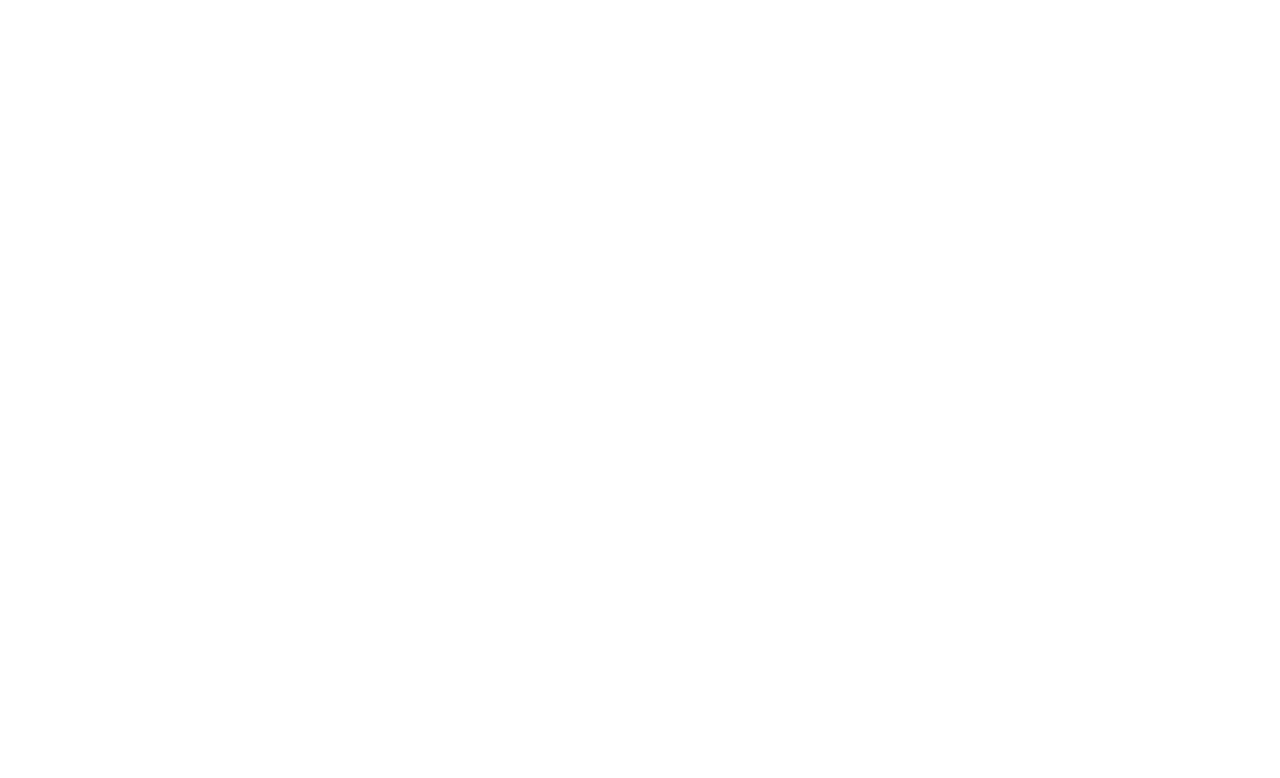
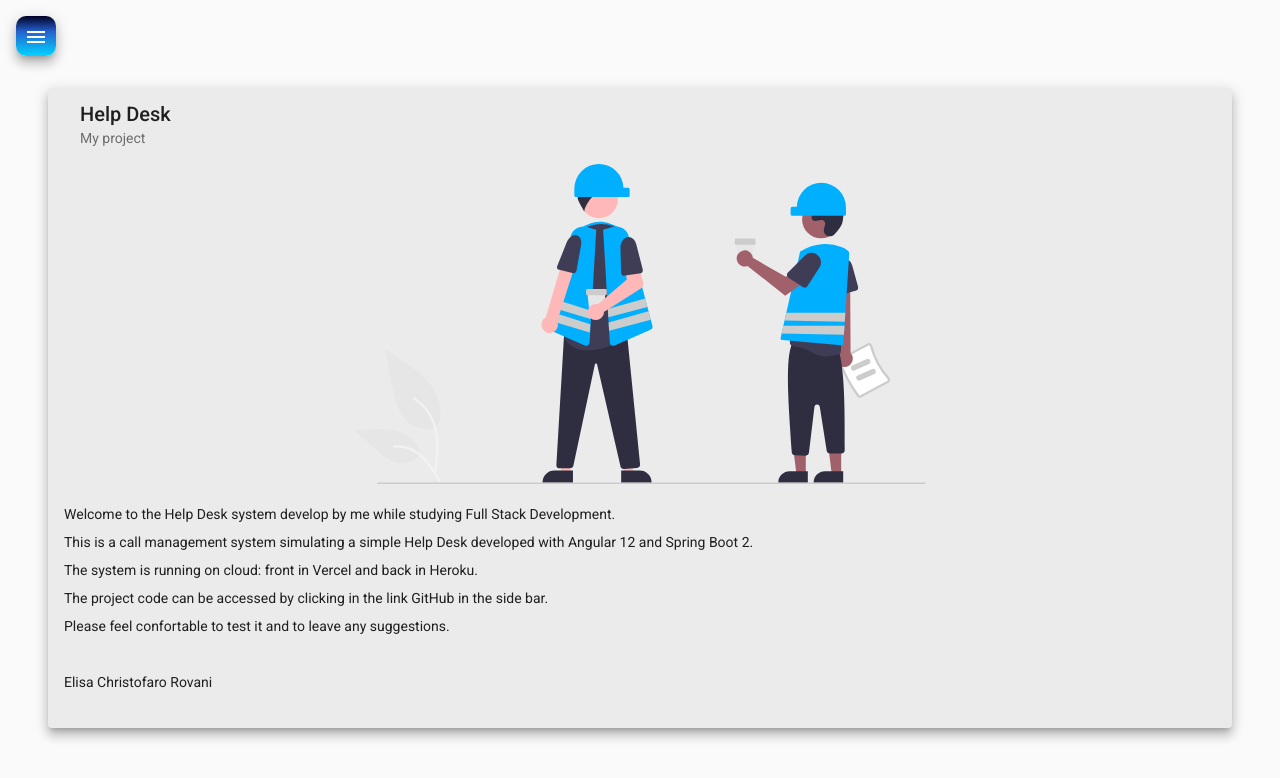
Before and after one commit to elisachris1/heldeskckfront, an Angular app: page /home in a window 1280 px wide. Before the commit this address led to /. Shown: the top 778 px of the page. Built offline with nearby package versions, Linux system fonts and the light colour scheme.

Commit message:
HTML and CSS home added

```diff
--- a/src/app/components/home/home.component.css
+++ b/src/app/components/home/home.component.css
@@ -0,0 +1,14 @@
+.card{
+    width: 90%;
+    margin: 1rem auto;
+    background-color: rgb(235, 235, 235);
+}
+
+img{
+    height: 20rem;
+}
+
+p{
+    text-align: justify;
+    line-height: 2.0;
+}
--- a/src/app/components/home/home.component.html
+++ b/src/app/components/home/home.component.html
@@ -1 +1,21 @@
-<p>home works!</p>
+<mat-card class="card mat-elevation-z8">
+    <mat-card-header>
+      <mat-card-title>Help Desk</mat-card-title>
+      <mat-card-subtitle>My project</mat-card-subtitle>
+    </mat-card-header>
+    <img mat-card-image src="assets/img/home-image.svg" alt="Image home Help Desk">
+    <mat-card-content>
+      <p>
+       Welcome to the Help Desk system develop by me while studying Full Stack Development.<br>
+       This is a call management system simulating a simple Help Desk developed with Angular 12 and Spring Boot 2.<br>
+       The system is running on cloud: front in Vercel and back in Heroku.<br>
+       The project code can be accessed by clicking in the link GitHub in the side bar.<br>
+
+       Please feel confortable to test it and to leave any suggestions.<br><br>
+       Elisa Christofaro Rovani
+      </p>
+    </mat-card-content>
+    <mat-card-actions>
+
+    </mat-card-actions>
+  </mat-card>
--- a/src/app/components/nav/nav.component.html
+++ b/src/app/components/nav/nav.component.html
@@ -1,7 +1,7 @@
 <mat-drawer-container class="container" autosize>
     <mat-drawer #drawer class="sidenav" mode="side">
     <mat-nav-list class="nav-list" >
-        <a mat-list-item routerLink="/">
+        <a mat-list-item routerLink="home">
             <i class="material-icons">home</i>
             Home
           </a>
@@ -32,6 +32,7 @@
       <button class="menu mat-elevation-z8" mat-button (click)="drawer.toggle()" mat-icon-button>
         <mat-icon>menu</mat-icon>
       </button>
+      <router-outlet></router-outlet>
     </div>
 
   </mat-drawer-container>
--- a/src/app/components/nav/nav.component.ts
+++ b/src/app/components/nav/nav.component.ts
@@ -1,4 +1,5 @@
 import { Component, OnInit } from '@angular/core';
+import { Router } from '@angular/router';
 
 @Component({
   selector: 'app-nav',
@@ -7,9 +8,10 @@
 })
 export class NavComponent implements OnInit {
 
-  constructor() { }
+  constructor(private router: Router) { }
 
   ngOnInit(): void {
+    this.router.navigate(['home'])
   }
 
 }
```
Also changed, not shown: src/app/app-routing.module.ts (+6 -1 lines).
